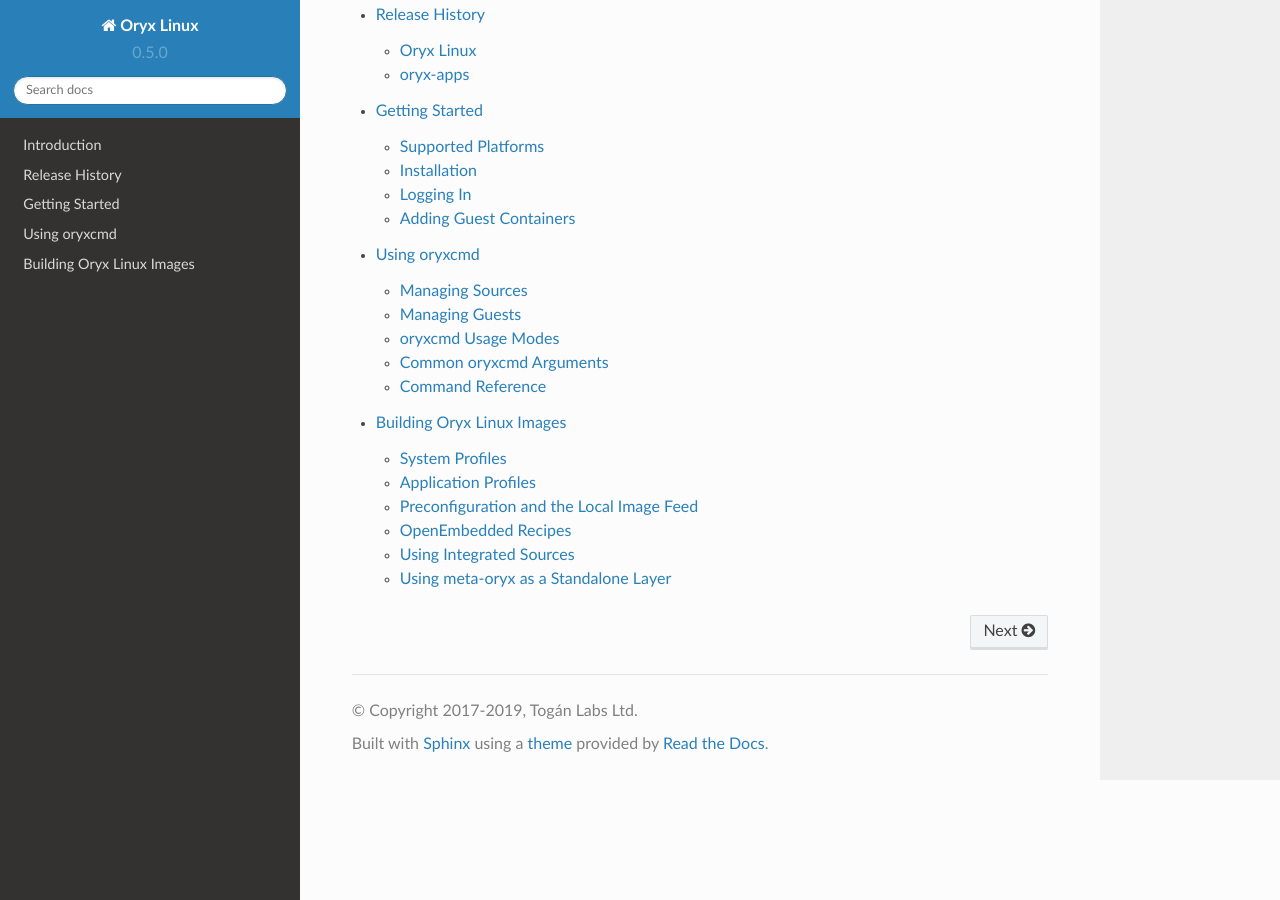
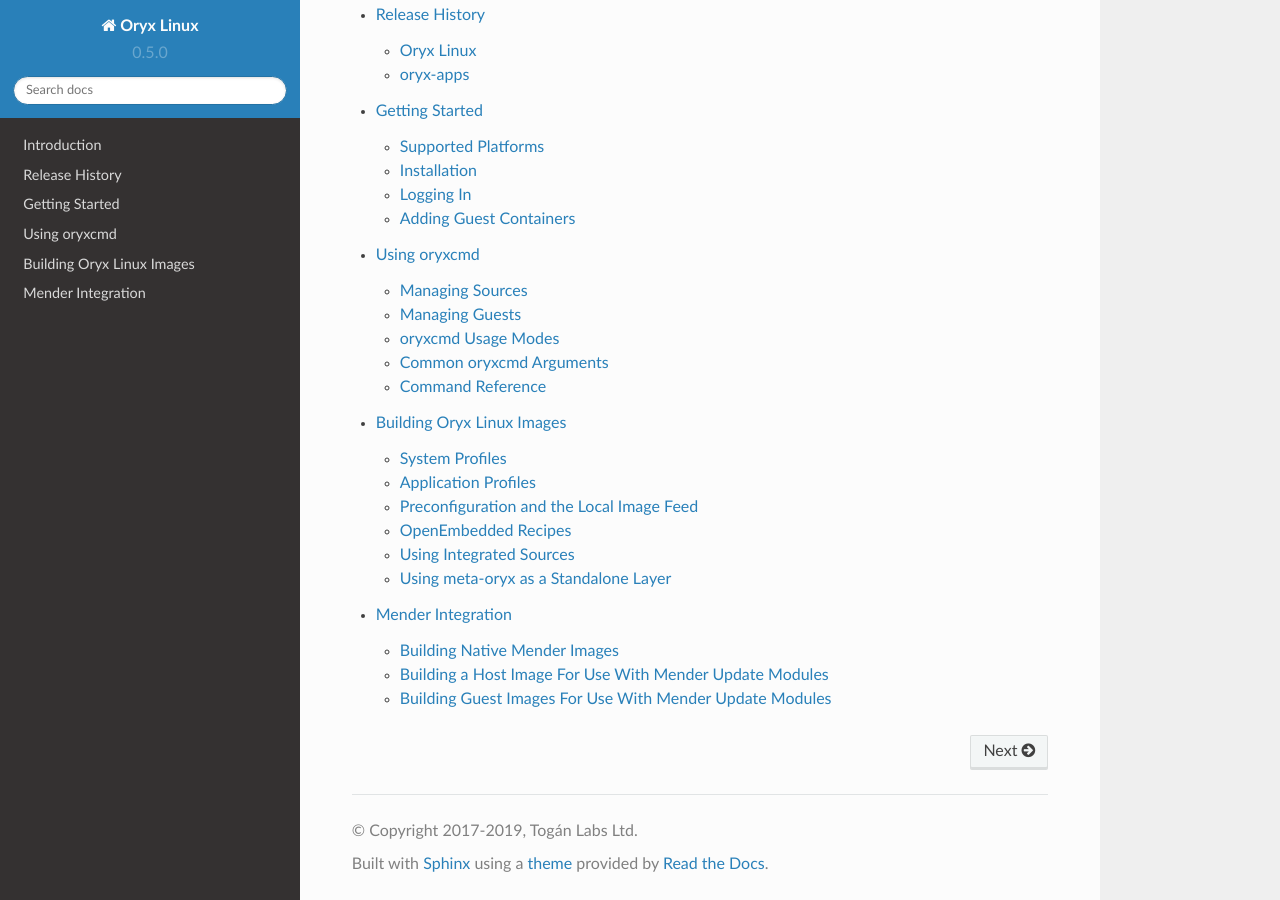
Before and after one commit to NetworkGradeLinux/mion, a Sphinx documentation site: the page built from docs/index.rst, in a window 1280 px wide and 900 px high, scrolled down 541 px. Built offline with Sphinx 7.4.7 and the Read the Docs theme 2.0.0, drawn with Linux system fonts in a browser that asks for light colours; some of the changed lines change nothing that is shown.

Commit message:
docs: Document initial Mender integration
Signed-off-by: Paul Barker <pbarker@oryx-linux.org>

```diff
--- a/docs/index.rst
+++ b/docs/index.rst
@@ -23,4 +23,5 @@
    getting-started
    using-oryxcmd
    building-images
+   mender-integration
    contributing
--- /dev/null
+++ b/docs/mender-integration.rst
@@ -0,0 +1,93 @@
+.. _mender_integration:
+
+==================
+Mender Integration
+==================
+
+With version 0.5.0 of Oryx Linux we have added integration with the Mender.io
+Over-The-Air (OTA) update system. Further Mender documentation can be found at
+https://docs.mender.io.
+
+Building Native Mender Images
+=============================
+
+Native Mender images can be built using the ``native-mender`` system profile.
+These images include redundant rootfs partitions as well as a data partition as
+required by the Mender update system. To use this system profile, the
+``--enable-mender`` argument must be passed to the build script to enable use
+of the Mender layers.
+
+For example, to build a native Mender image for the Raspberry Pi 3 device using
+the ``host`` application profile::
+
+    ./scripts/build.py --enable-mender -M raspberrypi3 -S native-mender -A host
+
+When using the ``native-mender`` system profile, the image filename extension
+is typically ``.sdimg.xz`` or ``.uefiimg.xz`` instead of the usual
+``.wic.xz`` used by Oryx Linux. The ``sdimg`` format images may be directly
+written to an SD card in the same was as ``wic`` images.
+
+Additionally, update artifacts with the filename extension ``.mender`` are
+produced for each image. These artifacts are suitable for upload to a Mender
+server instance to be pushed out as updates to a fleet of devices.
+Alternatively, they can be used directly with ``mender`` on the command line
+on a target device to install the updated rootfs image.
+
+Testing With The Mender Demo Server
+-----------------------------------
+
+Testing with the Mender demo server requires the default HTTPS certificates
+and the demo server IP to be baked into an image at build time. These
+modifications are performed when the ``meta-mender-demo`` layer is included in
+``BBLAYERS``. Therefore this extra layer must be disabled for normal builds and
+enabled for demo builds.
+
+Enabling the ``meta-mender-demo`` layer is currently a manual process,
+requiring minor additions to both the ``bblayers.conf`` and ``local.conf``
+files in the ``build/conf`` directory. Once these additions have been made,
+follow the instructions above to build a native Mender image for the desired
+target device.
+
+To enable the required layer, add the following line to ``bblayers.conf``::
+
+    BBLAYERS += "${ORYX_BASE}/meta-mender/meta-mender-demo"
+
+Assuming the demo server IP address is 192.168.0.100, add the following line to
+``local.conf``::
+
+    MENDER_DEMO_HOST_IP_ADDRESS = "192.168.0.100"
+
+The IP address in the above assignment should obviously be changed to match
+your local test environment.
+
+After building and booting and image with these changes, the target device
+should contact the demo server automatically.
+
+Building a Host Image For Use With Mender Update Modules
+========================================================
+
+To update guest images using the Mender Update Modules support, the host
+image must be built with the ``host-mender-update-modules`` application
+profile. To use this application profile, the ``--enable-mender`` argument
+must be passed to the build script to enable use of the Mender layers.
+
+For example, to build a host image for the Raspberry Pi 3 supporting both
+Mender integration for rootfs updates and Mender Update Modules integration
+for guest updates::
+
+    ./scripts/build.py --enable-mender -M raspberrypi3 -S native-mender -A host-mender-update-modules
+
+Building Guest Images For Use With Mender Update Modules
+========================================================
+
+For guest images to be updated using the Mender Update Modules support, they
+need to be packaged correctly into ``.mender`` artifacts. This packaging is
+provided by the ``oryx-mender-update-module`` recipe used by the
+``guest-mender-update-module`` system profile. To use this system profile,
+the ``--enable-mender`` argument must be passed to the build script to enable
+use of the Mender layers.
+
+For example, to build a minimal guest image for the Raspberry Pi 3 for use
+with Mender Update Modules::
+
+    ./scripts/build.py --enable-mender -M raspberrypi3 -S guest-mender-update-module -A minimal
```
